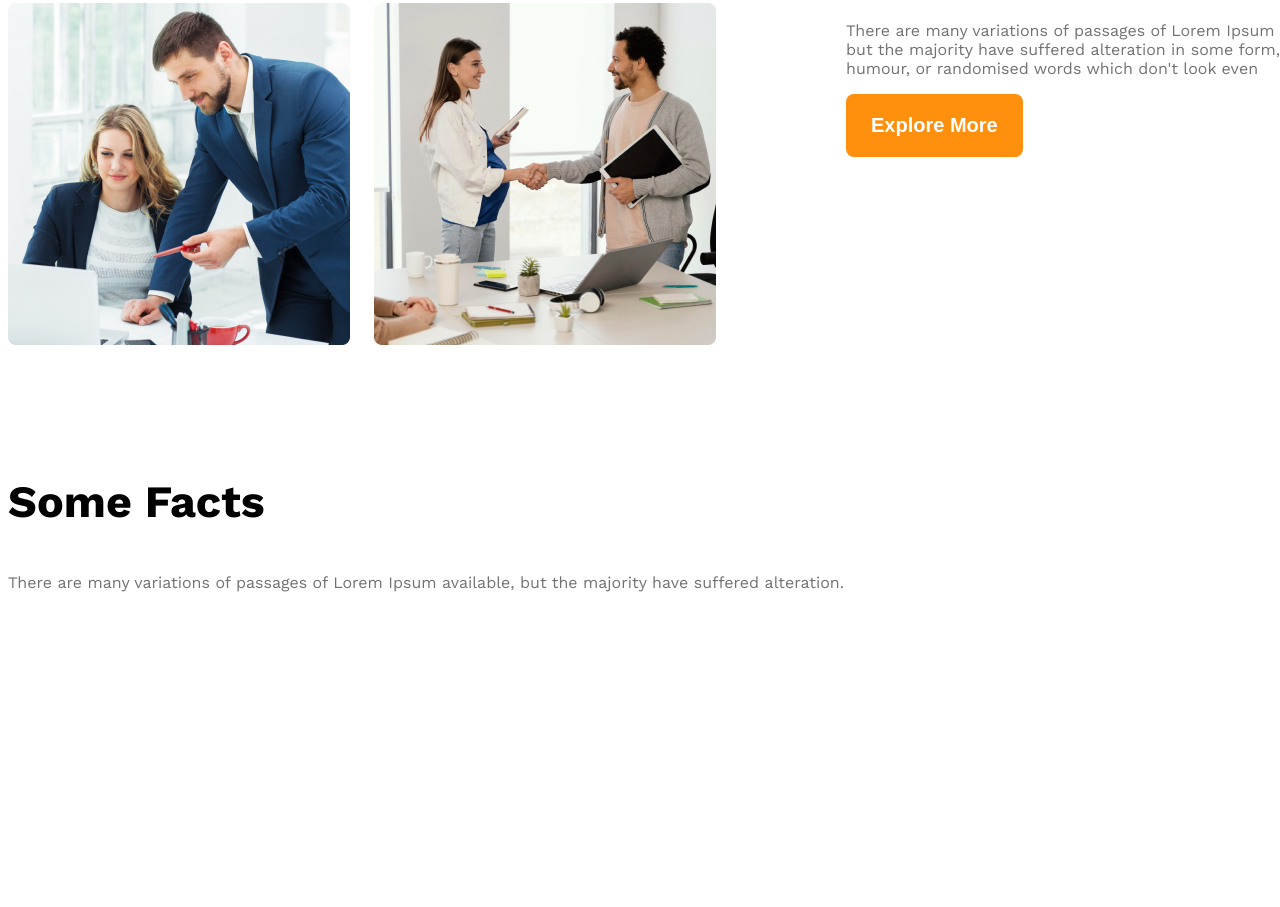
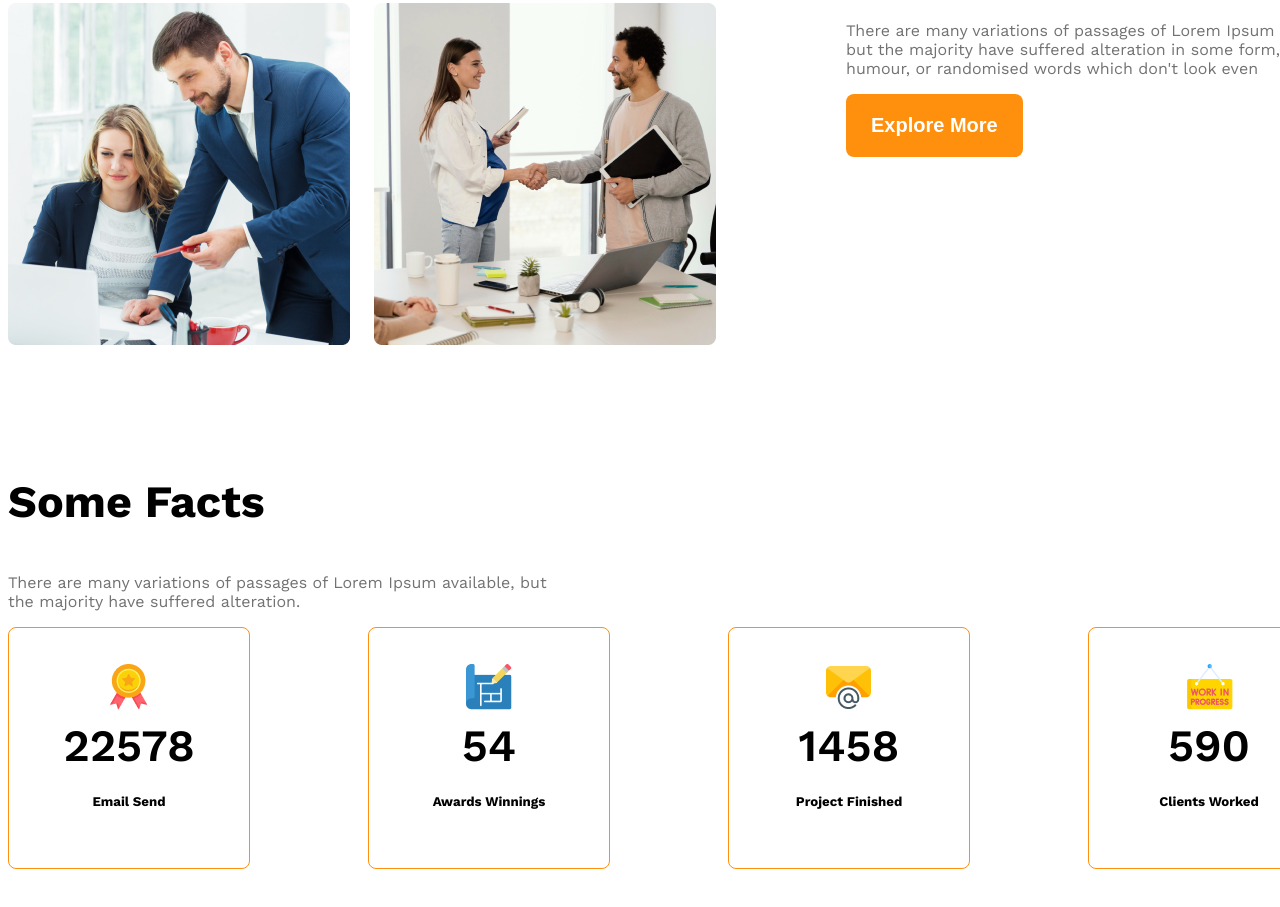
Before and after one commit to alifmiah37/g3-architects-website, a plain HTML site: page index.html in a window 1280 px wide. Shown: the part 1677-2584 px from the top of the page. Before the commit the page ends 2558 px from the top, so only its background shows below. Drawn offline with nearby package versions, Linux system fonts and the light colour scheme.

Commit message:
added my new file

```diff
--- a/index.html
+++ b/index.html
@@ -45,27 +45,36 @@
         </section>
         <section>
             <h3 class="section-title">Some Facts</h3>
-            <p class="text-light-gray">There are many variations of passages of Lorem Ipsum available, but the majority have suffered alteration.</p>
-            <div class="facts-container"></div>
-            <div class="fact">
-                <img src="" alt="" class="fact-icon">
-                <h4 class="fact-number"></h4>
-                <h5 class="fact-nume"></h5>
+            <p class="text-light-gray fact-discription">There are many variations of passages of Lorem Ipsum available, but the majority have suffered alteration.</p>
+            <div class="facts-container">
+            <div class="fact-card display-flex">
+               <div>
+                 <img src="images/icons/ribon.png" alt="" class="fact-icon">
+                <h4 class="fact-number">22578</h4>
+                <h5 class="fact-nume">Email Send</h5>
+               </div>
             </div>
-            <div class="fact">
-                <img src="" alt="" class="fact-icon">
-                <h4 class="fact-number"></h4>
-                <h5 class="fact-nume"></h5>
+            <div class="fact-card display-flex">
+                <div>
+                    <img src="images/icons/projects.png" alt="" class="fact-icon">
+                <h4 class="fact-number">54</h4>
+                <h5 class="fact-nume">Awards Winnings</h5>
+                </div>
             </div>
-            <div class="fact">
-                <img src="" alt="" class="fact-icon">
-                <h4 class="fact-number"></h4>
-                <h5 class="fact-nume"></h5>
+            <div class="fact-card display-flex">
+               <div>
+                 <img src="images/icons/email.png" alt="" class="fact-icon">
+                <h4 class="fact-number">1458</h4>
+                <h5 class="fact-nume">Project Finished</h5>
+               </div>
             </div>
-            <div class="fact">
-                <img src="" alt="" class="fact-icon">
-                <h4 class="fact-number"></h4>
-                <h5 class="fact-nume"></h5>
+            <div class="fact-card display-flex">
+               <div>
+                 <img src="images/icons/customers.png" alt="" class="fact-icon">
+                <h4 class="fact-number">590</h4>
+                <h5 class="fact-nume">Clients Worked</h5>
+               </div>
+                </div>
             </div>
         </section>
         <section class="some-facts"></section>
--- a/styles/architects.css
+++ b/styles/architects.css
@@ -70,6 +70,33 @@
 #Quick-list{
     font-weight: 500;
 }
+.facts-container{
+    display: grid;
+    grid-template-columns: repeat(4,1fr);
+}
+.fact-card{
+    border:1px solid #FF900E ;
+    width: 240px;
+    height: 240px;
+    border-radius: 8px;
+    text-align: center;
+    align-items: center;
+    justify-content: center;
+
+}
+.fact-number{
+font-size: 2.8rem;
+font-weight: 600;
+margin-top: 5px;
+margin-bottom: 10px;
+}
+.fact-name{
+    font-size: 1.25rem;
+    font-weight: 600;
+}
+.fact-discription{
+    max-width: 540px;
+}
 .brand{
    font-weight: 700;
    font-size: 3rem;
```
